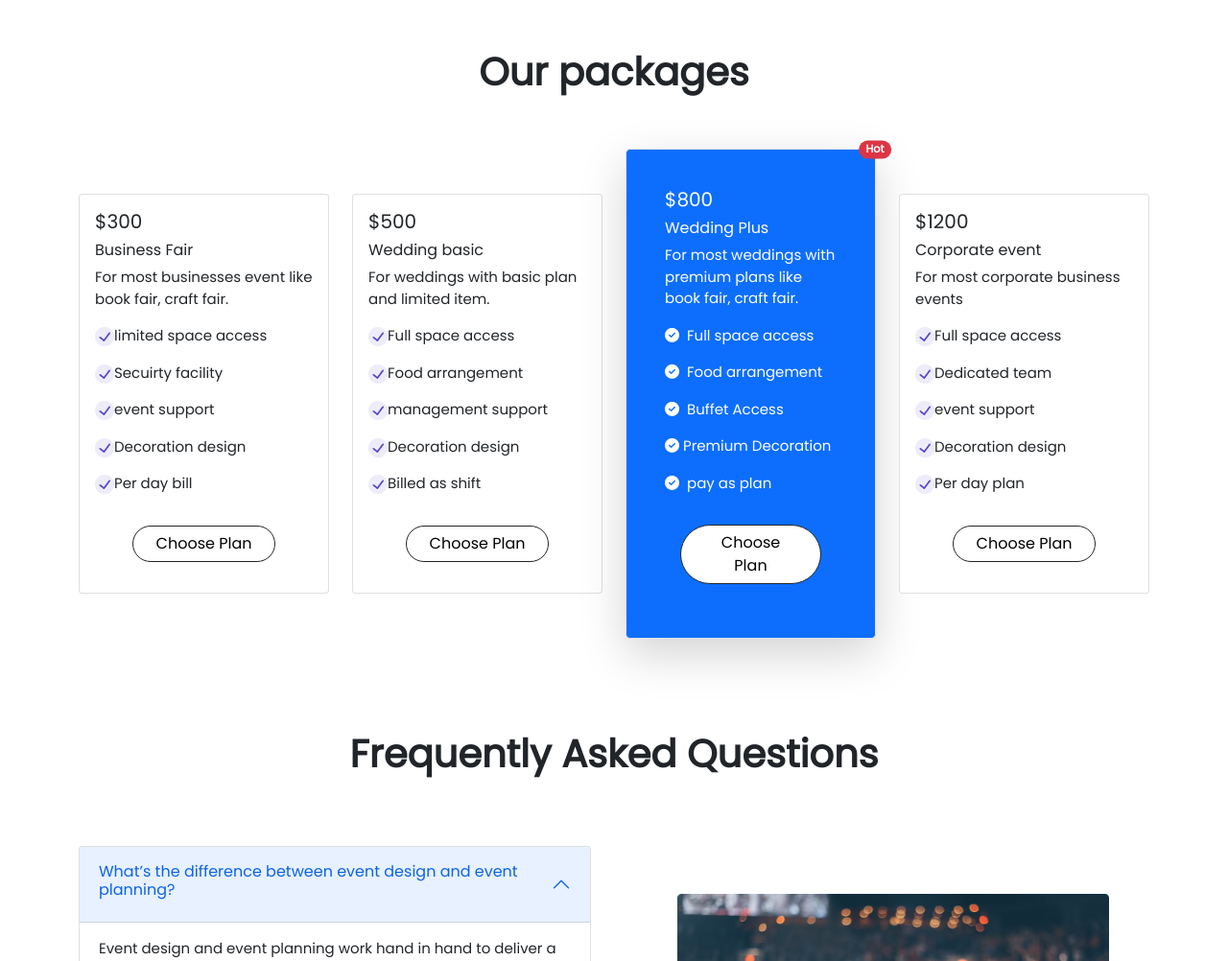
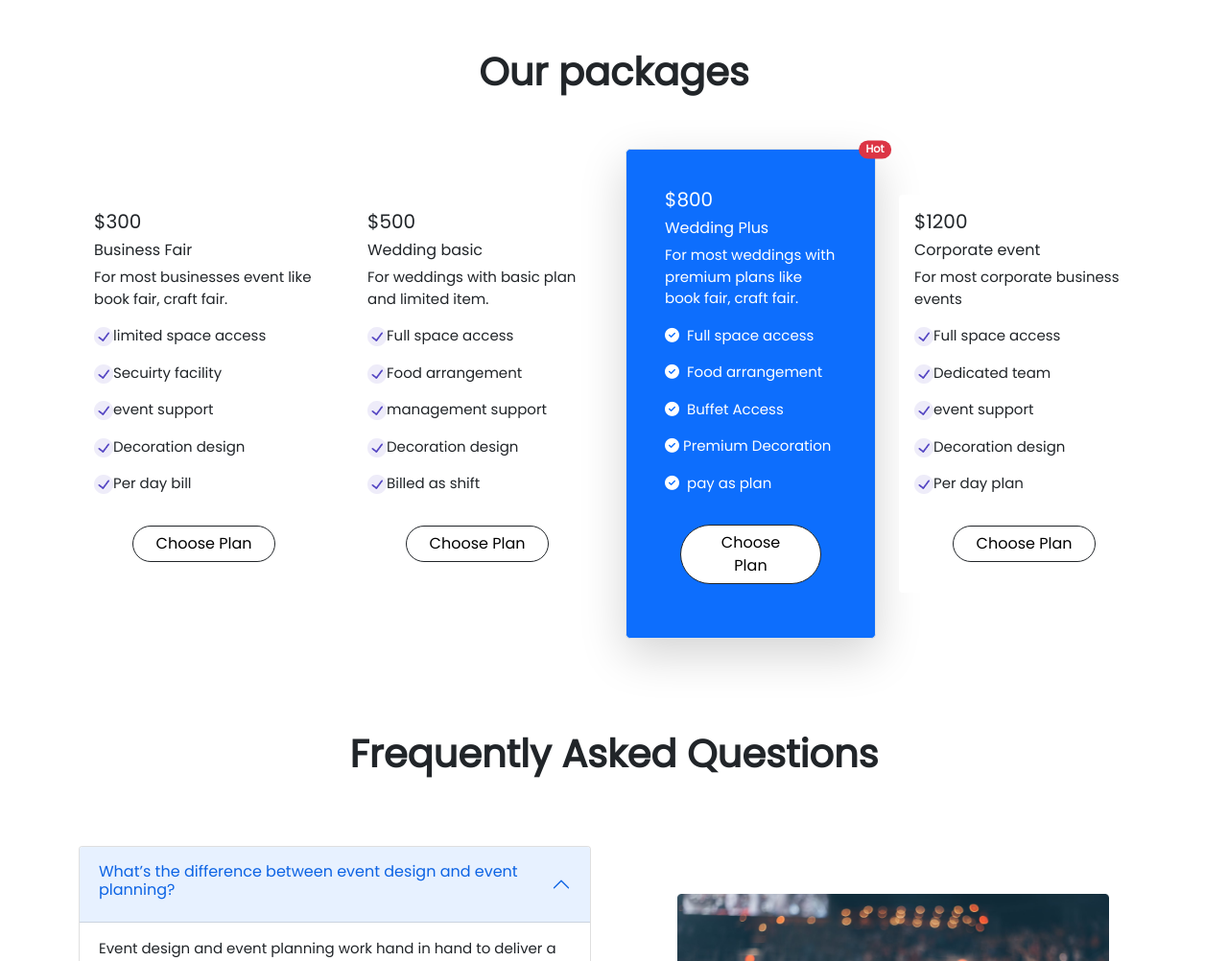
Before and after one commit to DevMohi/Convention-Centre-Bootstrap, a plain HTML site: page index.html in a window 1280 px wide. Shown: the part 813-1815 px from the top of the page at 96% size. Drawn offline with nearby package versions, Linux system fonts and the light colour scheme.

Commit message:
border removed

```diff
--- a/index.html
+++ b/index.html
@@ -76,7 +76,7 @@
         </div>
         <div class="carousel-inner">
           <div class="carousel-item active">
-            <img src="images/banner.png" class="d-block w-100" alt="..." height="600px">
+            <img src="images/banner.png " class="d-block w-100" alt="..." height="600px">
             <div class="carousel-caption  d-md-block">
               <h5>The Perfect venue for your next event</h5>
               <p>We will help you go through your best day at ease, trust us.</p>
@@ -126,11 +126,11 @@
 
 
       <h1 class="text-center fw-bold p-5">Our packages</h1>
-      <div class="row d-flex align-items-center rounded-3 g-4">
+      <div class="row d-flex align-items-center rounded-3 g-4 ">
 
-        <div class="col-lg-3 col-md-6">
-          <div class="card">
-            <div class="card-body m-auto">
+        <div class="col-lg-3 col-md-6 ">
+          <div class="card border-0">
+            <div class="card-body m-auto ">
               <h5 class="card-title">$300</h5>
               <h6>Business Fair</h6>
               <p class="card-text">For most businesses event
@@ -149,7 +149,7 @@
         </div>
 
         <div class="col-lg-3 col-md-6">
-          <div class="card">
+          <div class="card border-0">
             <div class="card-body m-auto">
               <h5 class="card-title">$500</h5>
               <h6>Wedding basic</h6>
@@ -197,7 +197,7 @@
         </div>
 
         <div class="col-lg-3 h- col-md-6">
-          <div class="card">
+          <div class="card border-0">
             <div class="card-body m-auto ">
               <h5 class="card-title">$1200</h5>
               <h6>Corporate event</h6>
```
